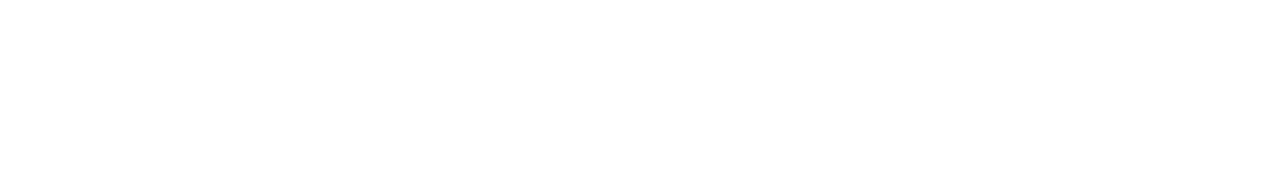
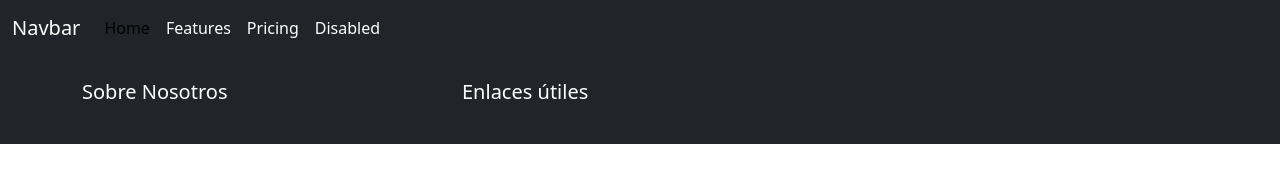
Before and after one commit to marcosmet/Clase-6, a plain HTML site: page index.html in a window 1280 px wide. Drawn offline with nearby package versions, Linux system fonts and the light colour scheme.

Commit message:
Agrego navbar y footer

```diff
--- a/index.html
+++ b/index.html
@@ -12,7 +12,48 @@
 <body>
 
 
+    <nav class="navbar navbar-expand-lg bg-dark ">
+        <div class="container-fluid">
+          <a class="navbar-brand text-white" href="#">Navbar</a>
+          <button class="navbar-toggler" type="button" data-bs-toggle="collapse" data-bs-target="#navbarNav" aria-controls="navbarNav" aria-expanded="false" aria-label="Toggle navigation">
+            <span class="navbar-toggler-icon"></span>
+          </button>
+          <div class="collapse navbar-collapse" id="navbarNav">
+            <ul class="navbar-nav ">
+              <li class="nav-item ">
+                <a class="nav-link active" aria-current="page" href="#">Home</a>
+              </li>
+              <li class="nav-item ">
+                <a class="nav-link text-white" href="#">Features</a>
+              </li>
+              <li class="nav-item">
+                <a class="nav-link text-white" href="#">Pricing</a>
+              </li>
+              <li class="nav-item">
+                <a class="nav-link disabled text-white" aria-disabled="true">Disabled</a>
+              </li>
+            </ul>
+          </div>
+        </div>
+      </nav>
 
+
+
+      <footer class="bg-dark text-white py-4 ">
+        <div class="container">
+            <div class="row ">
+                <div class="col-md-4">
+                    <h5>Sobre Nosotros</h5>
+                    <p></p>
+                </div>
+                <div class="col-md-4">
+                    <h5>Enlaces útiles</h5>
+                    </ul>
+                </div>
+            </div>
+        </div>
+    </footer>
+</div>
 
 </body>
 </html>
```
